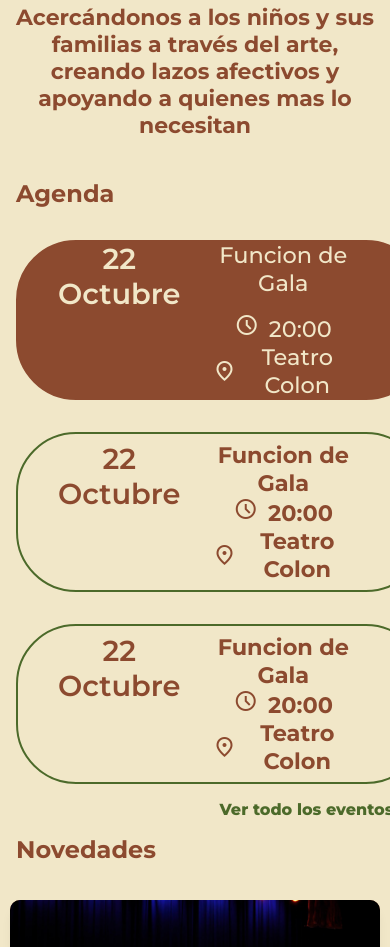
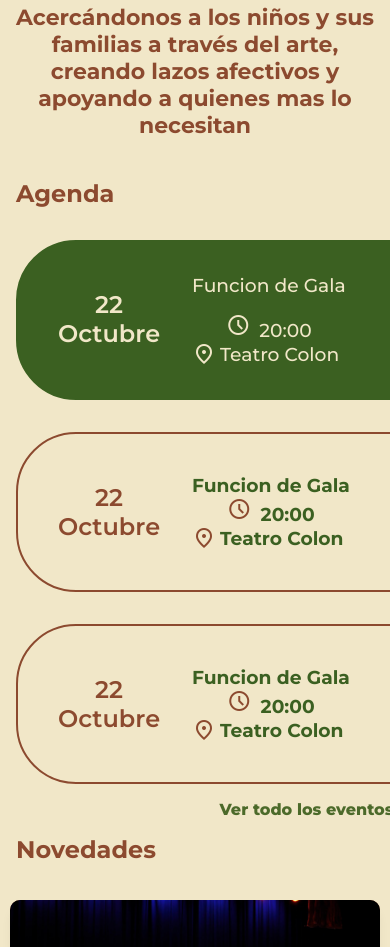
Before and after one commit to thomm23/Chocobanda, a Django app: page / in a window 390 px wide. Shown: the part 1003-1950 px from the top of the page. Run offline with Django 5.2, Linux system fonts and the light colour scheme.

Commit message:
Update detalles finales home

```diff
--- a/sitioChocobanda/static/css/estilos.css
+++ b/sitioChocobanda/static/css/estilos.css
@@ -3,6 +3,11 @@
     src: url('../fonts/JokermanStd.otf') format('opentype');
     font-family: 'Jokerman';
   }
+  :root {
+    --color-principal: #3b6021; /* Verde */
+    --color-secundario: #8c4a2f; /* Marrón */
+    --color-fondo: #f1e7c8; /* Beige */
+}
   html, body {
     margin: 0;
     padding: 0;
@@ -52,7 +57,7 @@
     align-items: center;
     justify-content: space-between;
     padding: 0.5rem;
-    background-color: #8c4a2f;
+    background-color: var(--color-principal);
 }
 
 .nav-list{
@@ -123,24 +128,30 @@
     justify-content: center;
     margin: 1rem;
     background-color: #f1e7c8;
-    border: 2px solid #4c6a2a;
+    border: 2px solid var(--color-secundario);
 }
 
 .funciones h2 {
-    color: #4c6a2a;
+    color: var(--color-secundario);
     display: flex;
     flex-direction: column;
 }
 
 .funciones h3 {
-    color: #8c4a2f;
+    color: var(--color-principal);
     text-align: center;
     width: 100%;
 }
+.funciones h3 p{
+    color: var(--color-secundario);
+}
+.proxima-funcion h3 p{
+    color: var(--color-fondo);
+}
 
 .proxima-funcion{
-    background-color: #8c4a2f;
-    border: 2px solid #8c4a2f;
+    background-color: var(--color-principal);
+    border: 2px solid var(--color-principal);
 }
 .proxima-funcion h2 {
     color: #f1e7c8;
@@ -214,6 +225,9 @@
 }
 .home-td-fecha{
     margin-bottom: 1rem;
+}
+.funciones .home-td-content{
+    color: var(--color-principal);
 }
 
 @media screen and (max-width: 768px) {
@@ -349,7 +363,6 @@
 
     .tabla-agenda-section td, .tabla-agenda-section th {
         text-align: center;
-        font-size: 1.2rem;
         padding: 0.5rem;
     }
     .funciones h2 {
@@ -377,6 +390,9 @@
         width: 100%;
         font-weight: 500;
     }
+    .proxima-funcion h3 p{
+        color: var(--color-fondo);
+    }
 
     .nombre-funcion{
         width: 100%;
@@ -390,7 +406,7 @@
         width: 100%;
         height: 10rem;
         padding: 2rem;
-        border-radius: 60px;
+        border-radius: 60px 0 0  60px;
     }
     .proxima-funcion tr, .funciones tr{
         display: flex;
@@ -481,6 +497,10 @@
         border-spacing: 0;
         border: 0px;
     }
+    .home-td-fecha{
+        margin-top: 1rem;
+    }
+
 
 }
 
```
